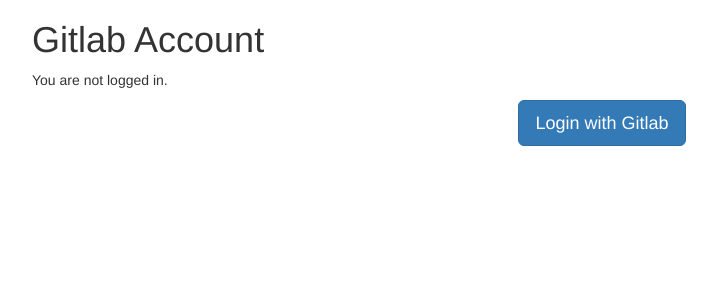
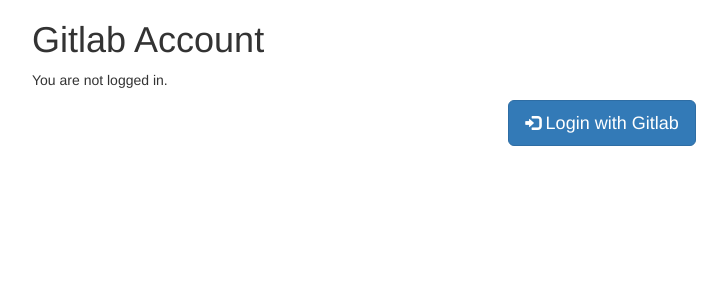
Before and after one commit to dolfim/gitlab_user_creator, a Flask app: page /account in a window 1280 px wide. Shown: the top 300 px of the page, without its empty margins (38-765 px from the left). Run offline with Flask 2, Linux system fonts and the light colour scheme; some libraries are stand-ins or nearby versions.

Commit message:
logout glyphicon and logout on index page

```diff
--- a/templates/account.html
+++ b/templates/account.html
@@ -5,10 +5,10 @@
   <h1>Gitlab Account</h1>
 
   {% if logged_in %}
-  <p>You are logged in as {{ user.username }}. <a href="{{ url_for('logout') }}">Logout &gt;</a></p>
+  <p>You are logged in as {{ user.username }}. <a href="{{ url_for('logout') }}">Logout <span class="small glyphicon glyphicon-log-out"></span></a></p>
   {% else %}
   <p>You are not logged in.</p>
-  <p class="text-center"><a class="btn btn-primary btn-lg" href="{{ url_for('login', next=next_url) }}">Login with Gitlab</a></p>
+  <p class="text-center"><a class="btn btn-primary btn-lg" href="{{ url_for('login', next=next_url) }}"><span class="small glyphicon glyphicon-log-in"></span> Login with Gitlab</a></p>
   {% endif %}
 
 {% endblock %}
--- a/templates/index.html
+++ b/templates/index.html
@@ -16,7 +16,7 @@
 
   <h1>Group External Users Creation</h1>
 
-  <p class="lead">You are currently logged in as {{ user.username }}.</p>
+  <p class="lead">You are currently logged in as {{ user.username }}. <span class="small"><a href="{{ url_for('logout') }}">Logout <span class="small glyphicon glyphicon-log-out"></span></a></span></p>
 
 <form method="POST" class="form-create">
   {{ form.csrf_token }}
```
